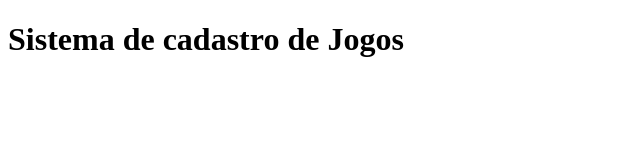
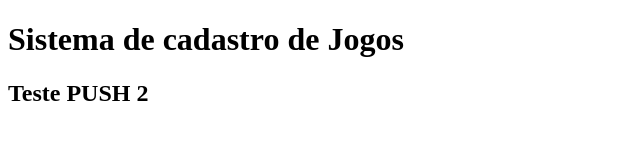
Before and after one commit to mauramerj/sistema-de-cadastro, a plain HTML site: page index.html in a window 1280 px wide. Shown: the whole page, without its empty margins (0-640 px from the left). Drawn offline with Linux system fonts and the light colour scheme.

Commit message:
Inserido texto de teste

```diff
--- a/index.html
+++ b/index.html
@@ -8,5 +8,9 @@
 <body>
     <h1>Sistema de cadastro de Jogos</h1>
     <script src="app.js"></script>
+
+
+    <h2>Teste PUSH 2</h2>
+
 </body>
 </html>
```
